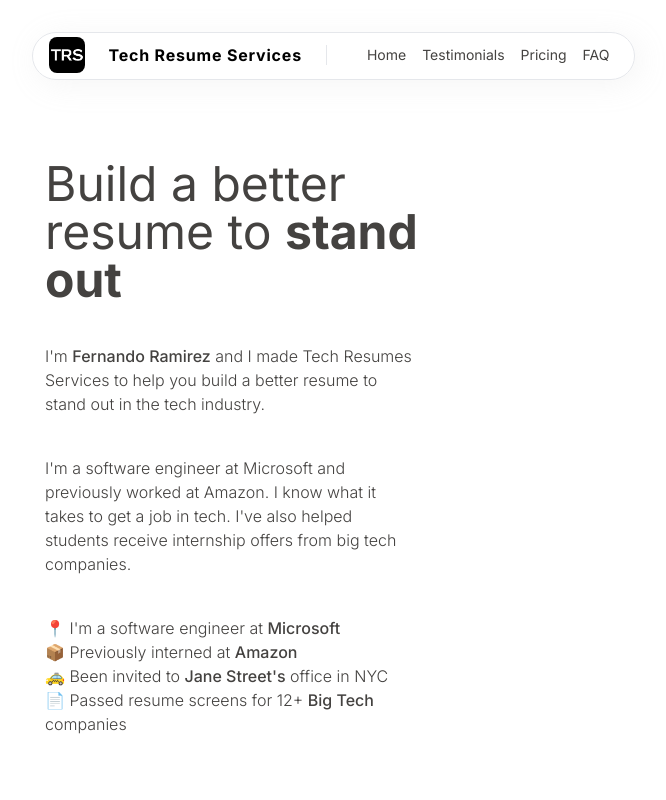
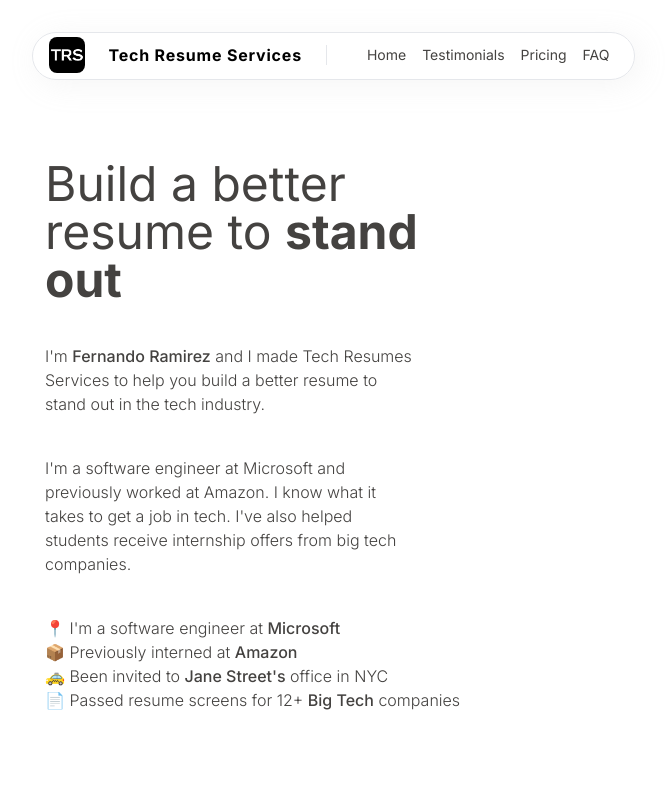
Before and after one commit to ramirezfernando/tech-resume-services, a Next.js app: page / in a window 1280 px wide. Shown: the top 800 px of the page, without its empty margins (307-973 px from the left). Built offline with nearby package versions, Linux system fonts and the light colour scheme.

Commit message:
feat: add no-wrap to text

```diff
--- a/src/components/Home.tsx
+++ b/src/components/Home.tsx
@@ -50,7 +50,7 @@
               🚕 Been invited to{" "}
               <span className="font-medium">Jane Street's</span> office in NYC
             </li>
-            <li>
+            <li className="md:text-nowrap">
               📄 Passed resume screens for 12+{" "}<span className="font-medium">Big Tech</span> companies
             </li>
           </ul>
```
